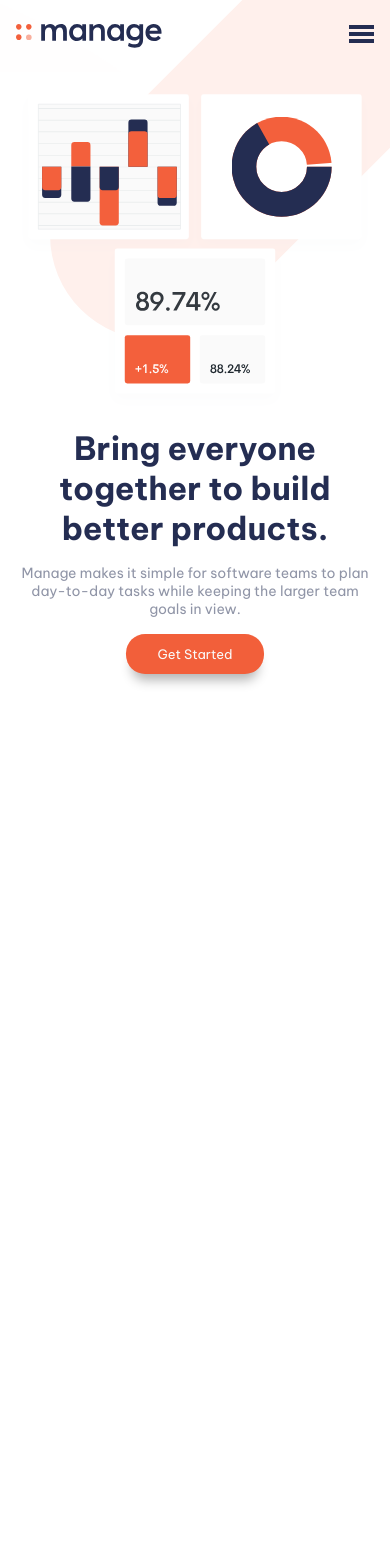
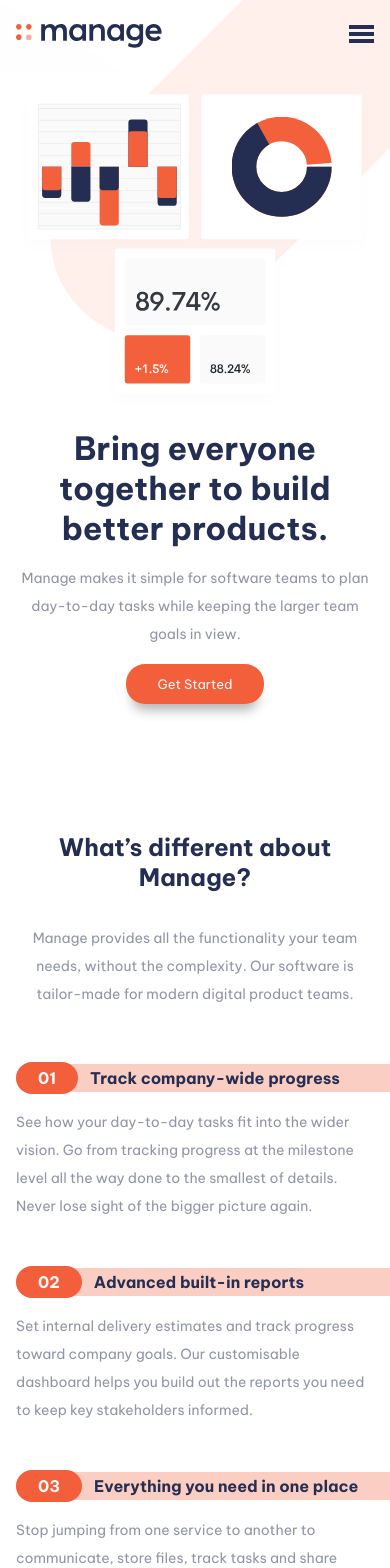
Before and after one commit to ShamirLeon/manage-landing-page, a React (Vite) app: page / in a window 390 px wide. Shown: the top 1568 px of the page. Before the commit the page ends 844 px from the top, so only its background shows below. Built offline with nearby package versions, Linux system fonts and the light colour scheme.

Commit message:
Funcionalities Section - Mobile Design

```diff
--- a/src/App.jsx
+++ b/src/App.jsx
@@ -1,11 +1,13 @@
 import HeroC from "./components/Hero/Hero";
 import NavBar from "./components/NavBar/NavBar";
+import MainC from "./components/main/MainC";
 
 function App() {
   return (
     <>
       <NavBar />
       <HeroC />
+      <MainC />
     </>
   );
 }
--- /dev/null
+++ b/src/components/Main/Funcionality.jsx
@@ -0,0 +1,13 @@
+const Funcionality = ({ id, title, paragraph }) => {
+  return (
+    <div className="Funcionality">
+      <div className="Funcionality__Header">
+        <span>{id}</span>
+        <h3>{title}</h3>
+      </div>
+      <p>{paragraph}</p>
+    </div>
+  );
+};
+
+export default Funcionality;
--- /dev/null
+++ b/src/components/Main/MainC.jsx
@@ -0,0 +1,18 @@
+import { main } from "../../data/data.json";
+import Funcionality from "./Funcionality";
+
+const MainC = () => {
+  return (
+    <main className="Main">
+      <h2>{main.title}</h2>
+      <p>{main.paragraph}</p>
+      <div className="Funcionalities__Container">
+        {main.funcionalities.map((e) => (
+          <Funcionality id={e.id} title={e.title} paragraph={e.paragraph} key={e.id} />
+        ))}
+      </div>
+    </main>
+  );
+};
+
+export default MainC;
--- /dev/null
+++ b/src/components/Main/_MainC.scss
@@ -0,0 +1,40 @@
+.Main{
+    text-align: center;
+    padding: var(--padding);
+    display: flex;
+    flex-direction: column;
+    gap: 32px;
+
+    & p{
+        margin-bottom: 24px;
+    }
+
+}
+
+.Funcionality{
+    text-align: left;
+    margin-bottom: 48px;
+
+    & span{
+        background-color: var(--Bright-Red);
+        color: var(--Very-Light-Gray);
+        padding: 6px 22px;
+        border-radius: 1rem;
+        font-weight: 700;
+        display: inline;
+    }
+
+    & h3{
+        display: inline;
+        font-size: 16px;
+        padding-left: 12px;
+    }
+
+    &__Header{
+        background-color: rgba(#f25f3a, .3);
+        padding: 4px 0;
+        margin: 0 0 16px 0;
+        width: 110%;
+        border-radius: 1rem;
+    }
+}
--- a/src/index.scss
+++ b/src/index.scss
@@ -7,4 +7,5 @@
 
 /* Components */
 @use './components/NavBar/NavBar';
-@use './components/Hero/Hero'
+@use './components/Hero/Hero';
+@use './components/main/MainC'
--- a/src/scss/base/_base.scss
+++ b/src/scss/base/_base.scss
@@ -16,3 +16,9 @@ button{
 h1,h2,h3,h4{
     color: var(--Dark-Blue);
 }
+
+p{
+    color: var(--Dark-Grayish-Blue);
+    font-size: 14px;
+    line-height: 2;
+}
```
